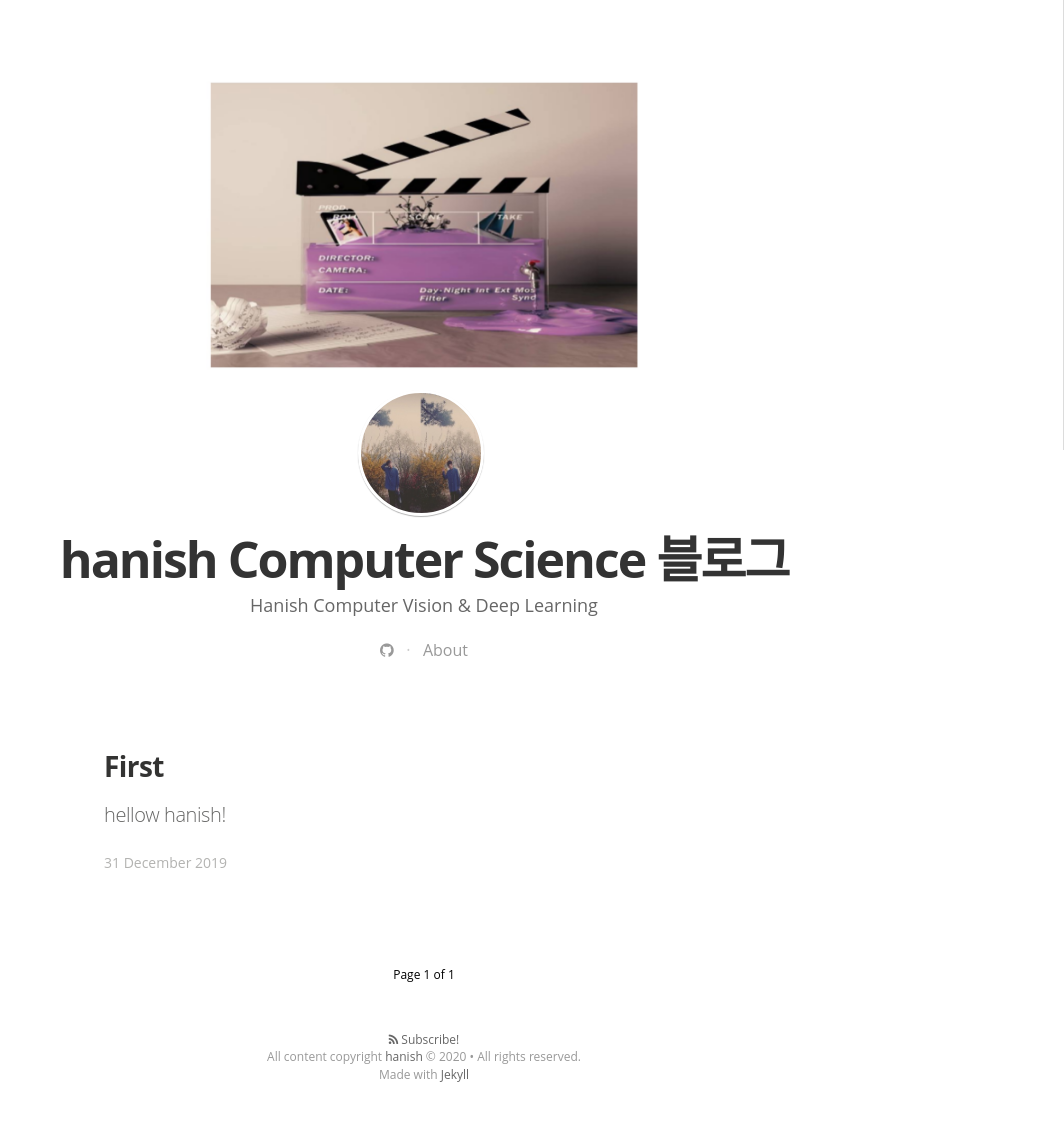
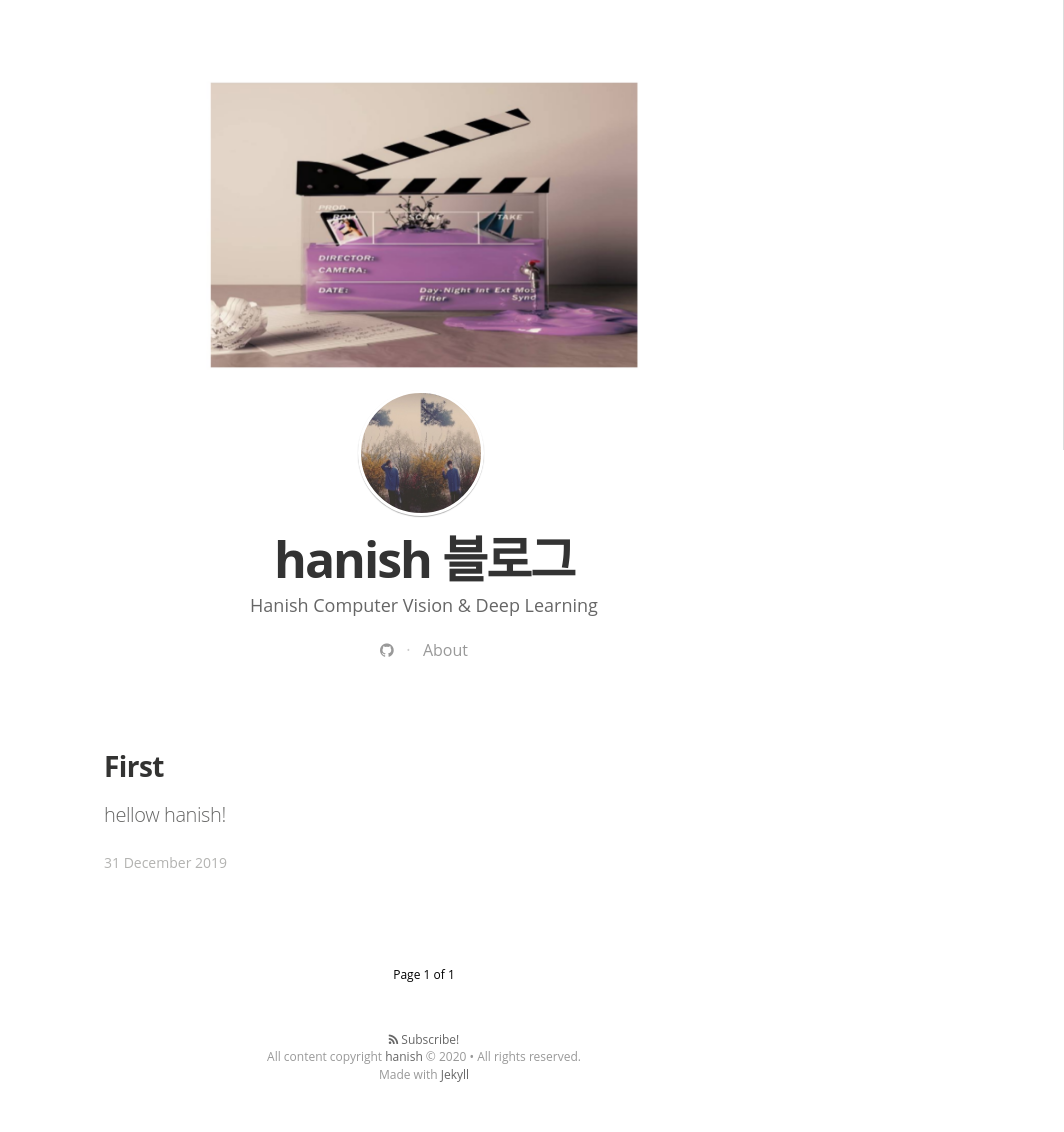
Before and after one commit to hanish3464/hanish3464.github.io, a Jekyll site: the page built from index.html, in a window 1280 px wide. Shown: the whole page, without its empty margins (216-1280 px from the left). Built offline with Jekyll 4.4.1, drawn with Linux system fonts in a browser that asks for light colours; nearby versions of some CDN libraries; some web fonts are replaced; the list of posts is cut into pages by our own code; comment, search, counter and statistics services are not loaded.

Commit message:
Update _config.yml

```diff
--- a/_config.yml
+++ b/_config.yml
@@ -5,7 +5,7 @@ gems:
   - jekyll-paginate
 
 # Site settings
-title: "hanish Computer Science 블로그"
+title: "hanish 블로그"
 description: > # this means to ignore newlines until "email:"
    Hanish Computer Vision & Deep Learning
 
```
